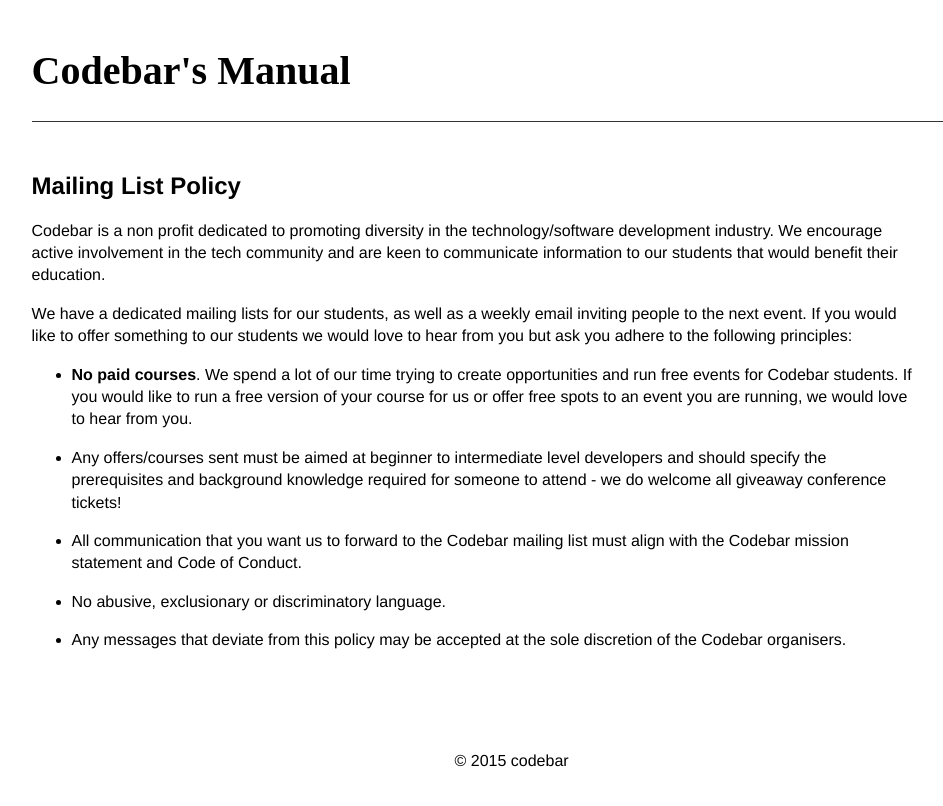
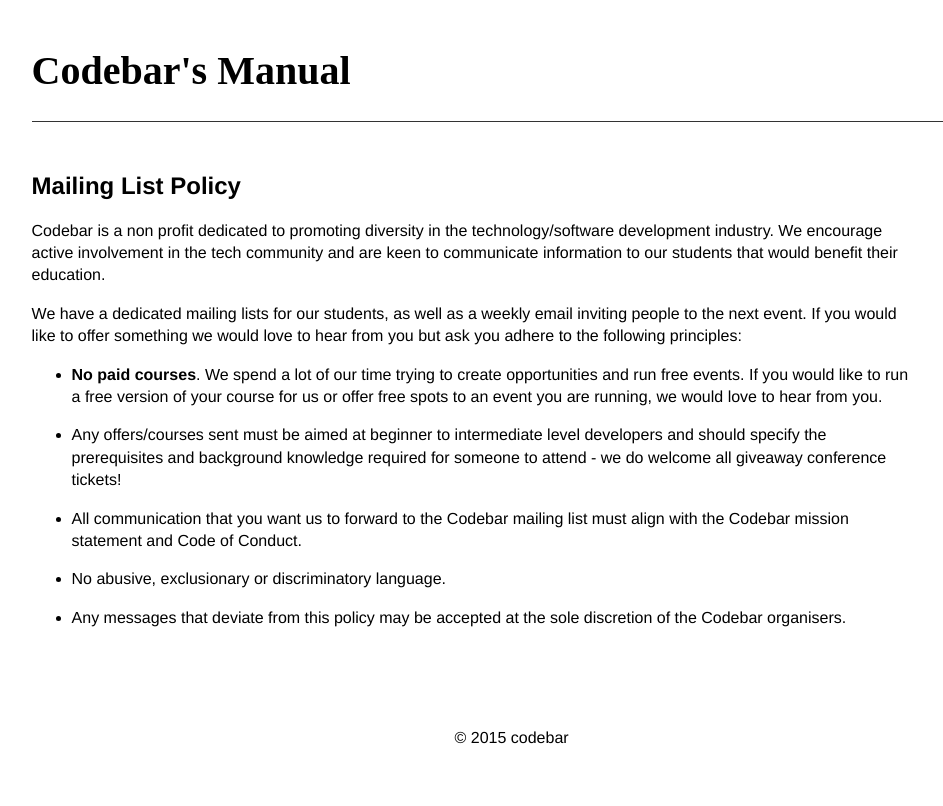
Before and after one commit to codebar/manual, a Jekyll site: the page built from _posts/2014-12-12-mailing-list-policy.md, in a window 1280 px wide. Shown: the top 806 px of the page, without its empty margins (164-1107 px from the left). Built offline with Jekyll 4.4.1, drawn with Linux system fonts in a browser that asks for light colours; Markdown is read by kramdown in place of the engine named in the settings.

Commit message:
remove repetition

```diff
--- a/_posts/2014-12-12-mailing-list-policy.md
+++ b/_posts/2014-12-12-mailing-list-policy.md
@@ -5,9 +5,9 @@
 
 Codebar is a non profit dedicated to promoting diversity in the technology/software development industry. We encourage active involvement in the tech community and are keen to communicate information to our students that would benefit their education.
 
-We have a dedicated mailing lists for our students, as well as a weekly email inviting people to the next event. If you would like to offer something to our students we would love to hear from you but ask you adhere to the following principles:
+We have a dedicated mailing lists for our students, as well as a weekly email inviting people to the next event. If you would like to offer something we would love to hear from you but ask you adhere to the following principles:
 
-- **No paid courses**. We spend a lot of our time trying to create opportunities and run free events for Codebar students. If you would like to run a free version of your course for us or offer free spots to an event you are running, we would love to hear from you.
+- **No paid courses**. We spend a lot of our time trying to create opportunities and run free events. If you would like to run a free version of your course for us or offer free spots to an event you are running, we would love to hear from you.
 
 - Any offers/courses sent must be aimed at beginner to intermediate level developers and should specify the prerequisites and background knowledge required for someone to attend - we do welcome all giveaway conference tickets!
 
```
